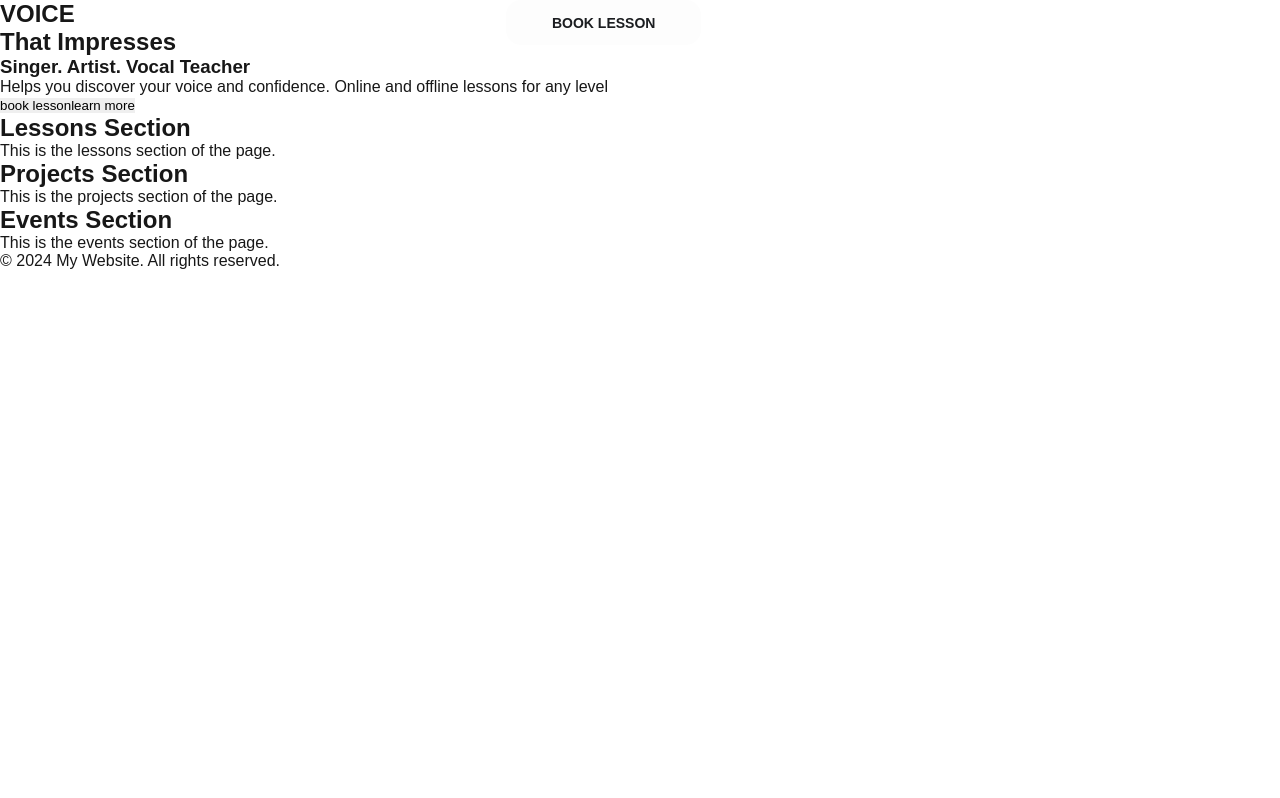
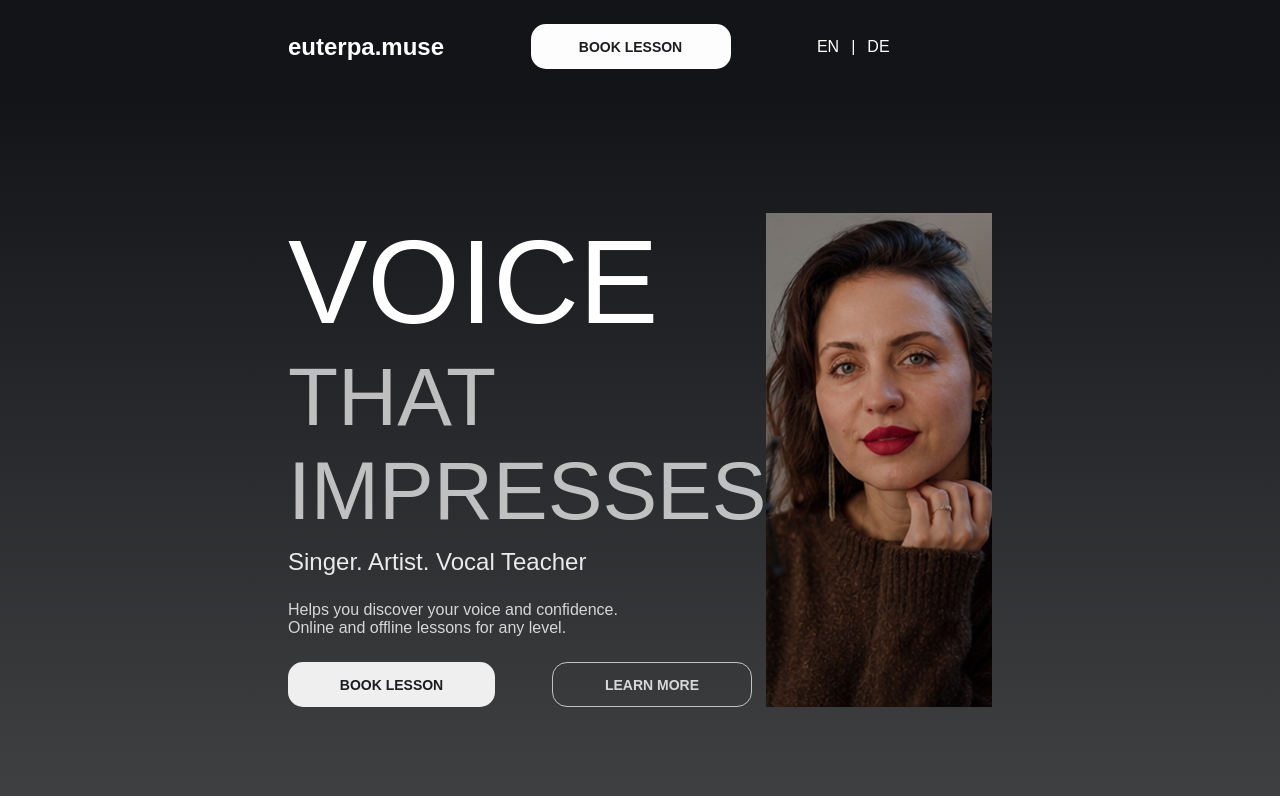
Before and after one commit to AnnaSytenkoYuri/euterpa.muse, a Next.js app: page / in a window 1280 px wide. Shown: the top 798 px of the page. Built offline with nearby package versions, Linux system fonts and the light colour scheme.

Commit message:
fixed header and hero section styling, added hero image

```diff
--- a/src/app/globals.css
+++ b/src/app/globals.css
@@ -22,8 +22,9 @@ body {
 
 body {
   min-height: 100%;
-  display: flex;
-  flex-direction: column;
+  /* display: flex;
+  flex-direction: column; */
+  min-height: 100vh;
   color: var(--foreground);
   background: var(--background);
   font-family: Arial, Helvetica, sans-serif;
@@ -68,8 +69,8 @@ h6 {
 }
 
 .container {
-  min-width: 320px;
-  max-width: 375px;
+  width: 100%;
+  max-width: 100%;
   margin: 0 auto;
   padding: 0 20px;
 }
@@ -87,6 +88,6 @@ h6 {
   .container {
     max-width: 1440px;
     padding: 0 64px;
-    margin: 0 auto;
+    margin: 0;
   }
 }
--- a/src/components/Header/Header.module.css
+++ b/src/components/Header/Header.module.css
@@ -1,19 +1,22 @@
 .header {
-  position: absolute;
+  position: relative;
   width: 100%;
   top: 0;
   left: 0;
   z-index: 100;
+  background-color: #121417;
 }
 .headerContainer {
   display: flex;
   justify-content: space-between;
   align-items: center;
+  padding: 24px 0px;
 }
-/* .logo {
+.logoText{
+  font-weight: 600;
+  font-size: 24px;
   color: white;
-  font-size: 20px;
-} */
+}
 
 .desktopNav {
   display: none;
@@ -90,8 +93,7 @@
 .divider {
   width: 39px;
   height: 1px;
-  stroke-width: 0.5px;
-  stroke: rgba(255, 255, 255, 0.4);
+  background-color: rgba(255, 255, 255, 0.8);
   margin-top: 31px;
 }
 
@@ -102,10 +104,10 @@
     font-size: 14px;
     text-transform: uppercase;
     color: #1b1d20;
-    padding: 50px, 14px;
+    text-align: center;
+    /* padding: 14px 50px; */
     border-radius: 15px;
     background-color: #fdfdfd;
-    margin-bottom: 57px;
 }
 
 .bookBtn:hover,
@@ -119,7 +121,6 @@
   display: flex;
   gap: 12px;
   color: white;
-  margin-bottom: 56px;
 }
 
 
@@ -129,7 +130,7 @@
   }
   .navLink:hover,
   .navLink:focus {
-    font-weight: 600;
+    font-weight: 600px;
     font-size: 14px;
     color: #fff;
   }
--- a/src/components/Header/Header.tsx
+++ b/src/components/Header/Header.tsx
@@ -14,14 +14,7 @@ export default function Header() {
       <div className="container">
         <div className={css.headerContainer}>
           <Link href="/" className={css.logo}>
-            <svg
-              width="218"
-              height="28"
-              viewBox="0 0 346 32"
-              aria-hidden="true"
-            >
-              <use href="/sprite.svg#logo" />
-            </svg>
+          <p className={css.logoText}>euterpa.muse</p>
           </Link>
 
           {/* Desktop nav */}
@@ -70,8 +63,8 @@ export default function Header() {
           {/* Burger */}
           <button className={css.burgerBtn} onClick={toggleMenu}>
             <svg
-              width="218"
-              height="28"
+              width="16"
+              height="11"
               viewBox="0 0 346 32"
               aria-hidden="true"
             >
@@ -85,8 +78,8 @@ export default function Header() {
             <div className={css.mobileMenu}>
               <button className={css.closeBtn} onClick={toggleMenu}>
                 <svg
-                  width="218"
-                  height="28"
+                  width="16"
+                  height="11"
                   viewBox="0 0 346 32"
                   aria-hidden="true"
                 >
--- a/src/components/HeroSection/HeroSection.module.css
+++ b/src/components/HeroSection/HeroSection.module.css
@@ -1,15 +1,86 @@
-/* .heroSection{
+.heroSection {
+  padding-top: 120px;
+  padding-bottom: 89px;
+  background: linear-gradient(180deg, #121417 0%, #3f4042 100%);
+}
+.heroContent {
+  display: flex;
+  flex-direction: row;
+  /* gap: 121px; */
+  justify-content: space-between;
+}
 
+.heroTitle {
+  font-weight: 400;
+  font-size: 82px;
+  text-transform: uppercase;
+  color: rgba(255, 255, 255, 0.7);
+  margin-bottom: 10px;
 }
-.heroContent{
+.titleSpan {
+  font-weight: 500;
+  font-size: 119px;
+  text-transform: uppercase;
+  color: #fff;
+}
 
+.heroSubTitle {
+  font-weight: 500;
+  font-size: 24px;
+  text-transform: capitalize;
+  color: rgba(255, 255, 255, 0.9);
+  margin-bottom: 25px;
 }
-.heroButtons{
+.heroText {
+  font-weight: 500;
+  font-size: 16px;
+  color: rgba(255, 255, 255, 0.8);
+  margin-bottom: 25px;
+}
+.heroButtons {
+  display: flex;
+  gap: 57px;
+}
+.heroBtnFrst {
+  border-radius: 15px;
+  fill: #fdfdfd;
+  width: 207px;
+  height: 45px;
+  font-weight: 600;
+  font-size: 14px;
+  text-transform: uppercase;
+  color: #1b1d20;
+}
+.heroBtnSec {
+  width: 200px;
+  height: 45px;
+  border-radius: 15px;
+  border: 0.5px solid rgba(253, 253, 253, 0.7);
+  background: transparent;
+  font-weight: 600;
+  font-size: 14px;
+  text-transform: uppercase;
+  color: rgba(255, 255, 255, 0.8);
+}
 
+.heroBtnFrst:hover,
+.heroBtnFrst:focus {
+  color: #fff;
+  background-color: #1b1d20;
+  transition: 0.3s ease;
 }
-.heroBtnFrst{
 
+.heroBtnSec:hover,
+.heroBtnSec:focus {
+  color: #fff;
+  background-color: #1b1d20;
+  transition: 0.3s ease;
+  border: none;
 }
-.heroBtnSec{
 
-} */
+.heroImage {
+  width: 100%;
+  height: 100%;
+  object-fit: cover;
+  object-position: center top;
+}
--- a/src/components/HeroSection/HeroSection.tsx
+++ b/src/components/HeroSection/HeroSection.tsx
@@ -1,17 +1,31 @@
-import css from './HeroSection.module.css';
+import Image from "next/image";
+import css from "./HeroSection.module.css";
 
 export default function HeroSection() {
-    return(
-        <section className={css.heroSection}>
+  return (
+    <section className={css.heroSection}>
+      <div className="container">
         <div className={css.heroContent}>
-        <h1>VOICE <br />That Impresses</h1>
-        <h3>Singer. Artist. Vocal Teacher</h3>
-        <p>Helps you discover your voice and confidence. Online and offline lessons for any level</p>
-        <div className={css.heroButtons}>
-          <button className={css.heroBtnFrst}>book lesson</button>
-          <button className={css.heroBtnSec}>learn more</button>
+          <div>
+          <h1 className={css.heroTitle}>
+            <span className={css.titleSpan}>VOICE</span><br />
+            That Impresses
+          </h1>
+          <h3 className={css.heroSubTitle}>Singer. Artist. Vocal Teacher</h3>
+          <p className={css.heroText}>
+            Helps you discover your voice and confidence. <br /> Online and offline
+            lessons for any level.
+          </p>
+          <div className={css.heroButtons}>
+            <button className={css.heroBtnFrst}>book lesson</button>
+            <button className={css.heroBtnSec}>learn more</button>
+          </div>
+          </div>
+          <div>
+            <Image src="/images/hero-image.png" alt="Hero Image" width={572} height={622} className={css.heroImage} />
+          </div>
         </div>
       </div>
-        </section>
-    )
+    </section>
+  );
 }
```
Also changed, not shown: src/app/page.module.css (+4 -4 lines), public/images/hero-image.png (added).
